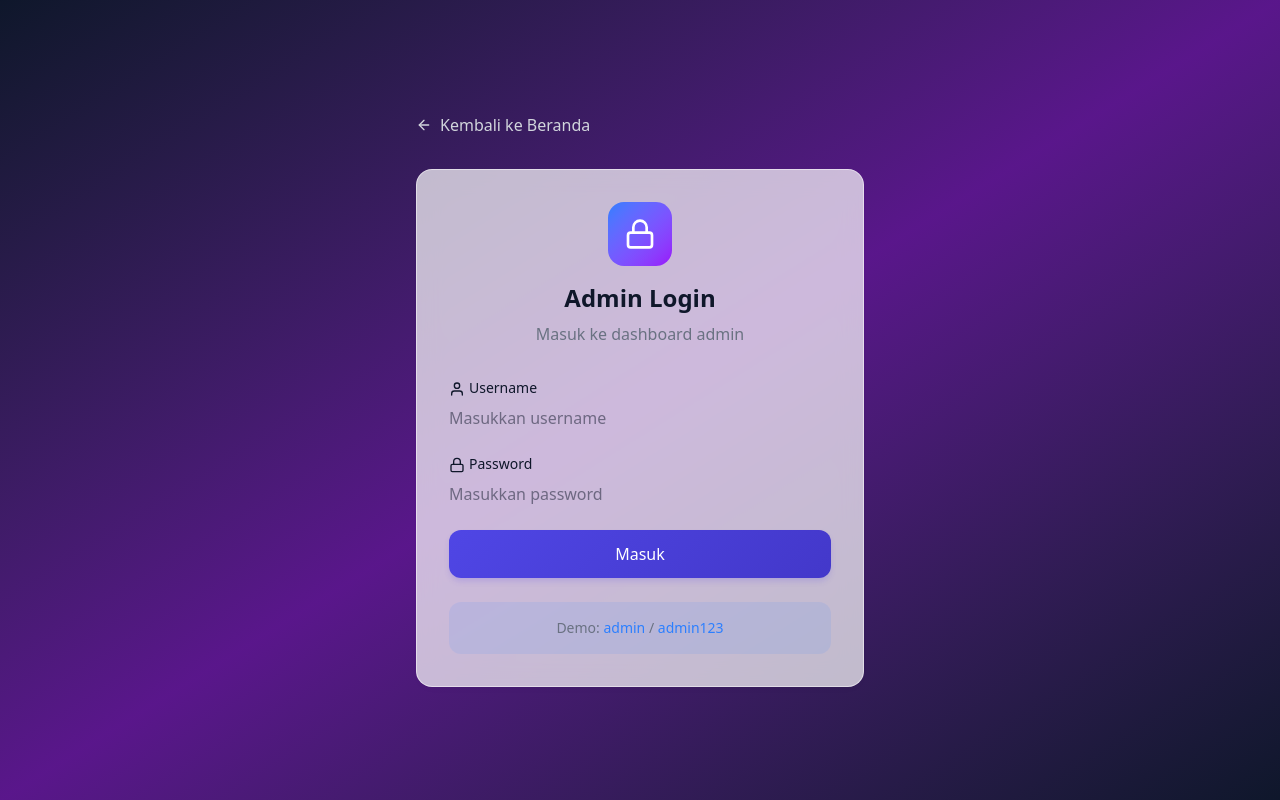
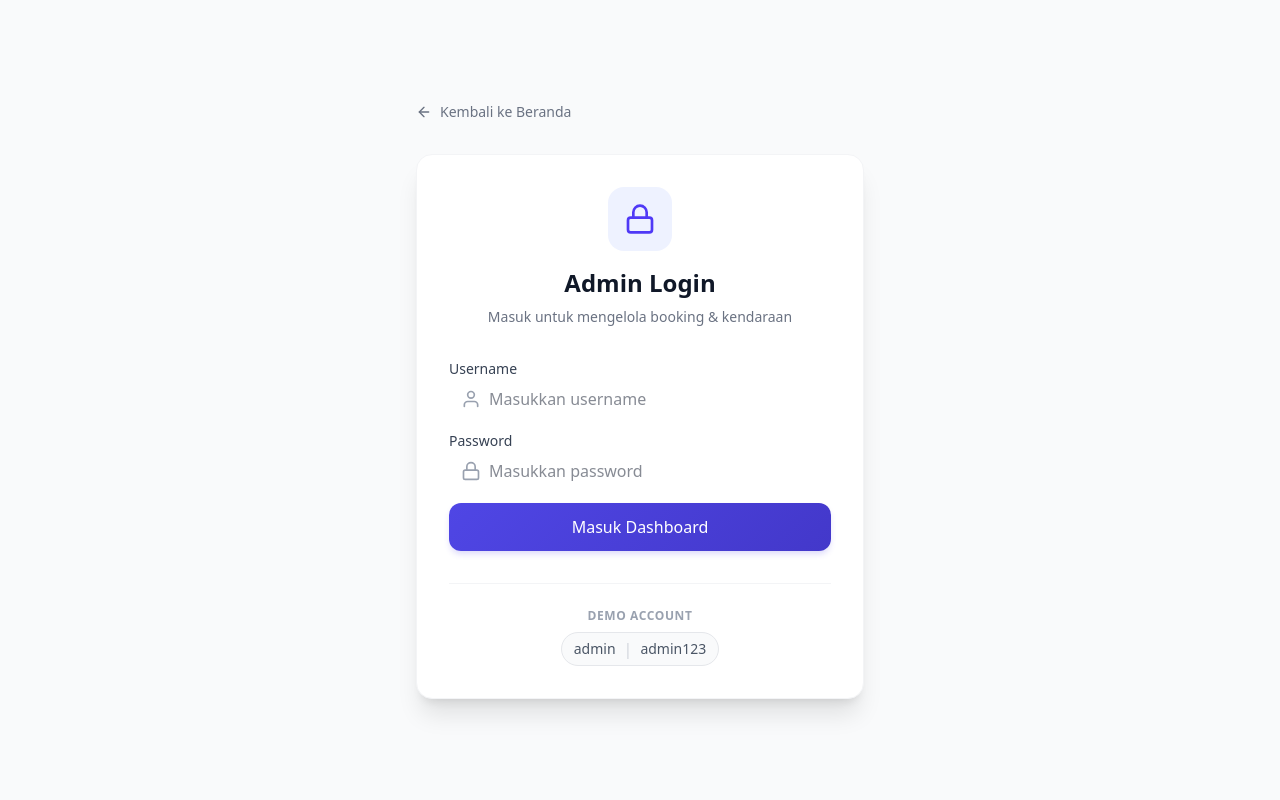
Before and after one commit to elian09134/booking-system, a Next.js app: page /admin/login in a window 1280 px wide. Built offline with nearby package versions, Linux system fonts and the light colour scheme.

Commit message:
style: modernize admin login page ui

```diff
--- a/app/admin/login/page.tsx
+++ b/app/admin/login/page.tsx
@@ -51,90 +51,101 @@ export default function AdminLoginPage() {
     }
 
     return (
-        <main className="min-h-screen flex items-center justify-center p-4 bg-gradient-to-br from-slate-900 via-purple-900 to-slate-900">
+        <main className="min-h-screen flex items-center justify-center p-4 bg-gray-50">
             <div className="w-full max-w-md">
                 {/* Back Button */}
-                <Link href="/" className="inline-flex items-center gap-2 text-gray-300 hover:text-white mb-8 transition-colors">
+                <Link href="/" className="inline-flex items-center gap-2 text-gray-500 hover:text-indigo-600 mb-8 transition-colors text-sm font-medium">
                     <FiArrowLeft className="w-4 h-4" />
                     <span>Kembali ke Beranda</span>
                 </Link>
 
                 {/* Login Card */}
-                <div className="glass-card p-8">
+                <div className="bg-white p-8 rounded-2xl shadow-xl border border-gray-100">
                     {/* Header */}
                     <div className="text-center mb-8">
-                        <div className="w-16 h-16 mx-auto mb-4 rounded-2xl bg-gradient-to-br from-blue-500 to-purple-600 flex items-center justify-center">
-                            <FiLock className="w-8 h-8 text-white" />
+                        <div className="w-16 h-16 mx-auto mb-4 rounded-2xl bg-indigo-50 flex items-center justify-center">
+                            <FiLock className="w-8 h-8 text-indigo-600" />
                         </div>
-                        <h1 className="text-2xl font-bold mb-2">Admin Login</h1>
-                        <p className="text-gray-500 dark:text-gray-400">
-                            Masuk ke dashboard admin
+                        <h1 className="text-2xl font-bold text-gray-900 mb-2">Admin Login</h1>
+                        <p className="text-gray-500 text-sm">
+                            Masuk untuk mengelola booking & kendaraan
                         </p>
                     </div>
 
                     {/* Error Message */}
                     {error && (
-                        <div className="mb-6 p-4 bg-red-500/10 border border-red-500/20 rounded-xl flex items-center gap-3 text-red-500">
+                        <div className="mb-6 p-4 bg-red-50 border border-red-100 rounded-xl flex items-center gap-3 text-red-600 text-sm">
                             <FiAlertCircle className="w-5 h-5 shrink-0" />
                             <span>{error}</span>
                         </div>
                     )}
 
                     {/* Form */}
-                    <form onSubmit={handleSubmit} className="space-y-6">
+                    <form onSubmit={handleSubmit} className="space-y-5">
                         <div>
-                            <label className="block text-sm font-medium mb-2">
-                                <FiUser className="inline w-4 h-4 mr-1" />
+                            <label className="block text-sm font-medium text-gray-700 mb-2">
                                 Username
                             </label>
+                            <div className="relative">
+                                <div className="absolute inset-y-0 left-0 pl-3 flex items-center pointer-events-none">
+                                    <FiUser className="text-gray-400 w-5 h-5" />
+                                </div>
                                 <input
                                     type="text"
                                     name="username"
                                     value={formData.username}
                                     onChange={handleChange}
-                                className="input-field"
+                                    className="input-field pl-10 w-full"
                                     placeholder="Masukkan username"
                                     required
                                 />
                             </div>
+                        </div>
 
                         <div>
-                            <label className="block text-sm font-medium mb-2">
-                                <FiLock className="inline w-4 h-4 mr-1" />
+                            <label className="block text-sm font-medium text-gray-700 mb-2">
                                 Password
                             </label>
+                            <div className="relative">
+                                <div className="absolute inset-y-0 left-0 pl-3 flex items-center pointer-events-none">
+                                    <FiLock className="text-gray-400 w-5 h-5" />
+                                </div>
                                 <input
                                     type="password"
                                     name="password"
                                     value={formData.password}
                                     onChange={handleChange}
-                                className="input-field"
+                                    className="input-field pl-10 w-full"
                                     placeholder="Masukkan password"
                                     required
                                 />
+                            </div>
                         </div>
 
                         <button
                             type="submit"
                             disabled={loading}
-                            className="btn btn-primary w-full"
+                            className="btn btn-primary w-full py-3 shadow-lg shadow-indigo-200 hover:shadow-indigo-300"
                         >
                             {loading ? (
-                                <>
-                                    <div className="spinner w-5 h-5"></div>
+                                <div className="flex items-center gap-2">
+                                    <div className="spinner w-5 h-5 border-white border-t-transparent"></div>
                                     <span>Memproses...</span>
-                                </>
+                                </div>
                             ) : (
-                                <span>Masuk</span>
+                                <span>Masuk Dashboard</span>
                             )}
                         </button>
                     </form>
 
                     {/* Demo Credentials */}
-                    <div className="mt-6 p-4 bg-blue-500/10 rounded-xl text-center">
-                        <p className="text-sm text-gray-500 dark:text-gray-400">
-                            Demo: <span className="font-mono text-blue-500">admin</span> / <span className="font-mono text-blue-500">admin123</span>
-                        </p>
+                    <div className="mt-8 pt-6 border-t border-gray-100 text-center">
+                        <p className="text-xs text-gray-400 uppercase tracking-wider font-semibold mb-2">Demo Account</p>
+                        <div className="inline-flex items-center gap-2 px-3 py-1 bg-gray-50 rounded-full border border-gray-200">
+                            <span className="text-sm font-mono text-gray-600">admin</span>
+                            <span className="text-gray-300">|</span>
+                            <span className="text-sm font-mono text-gray-600">admin123</span>
+                        </div>
                     </div>
                 </div>
             </div>
```
Lines whose indentation alone changed are shown as unchanged.
